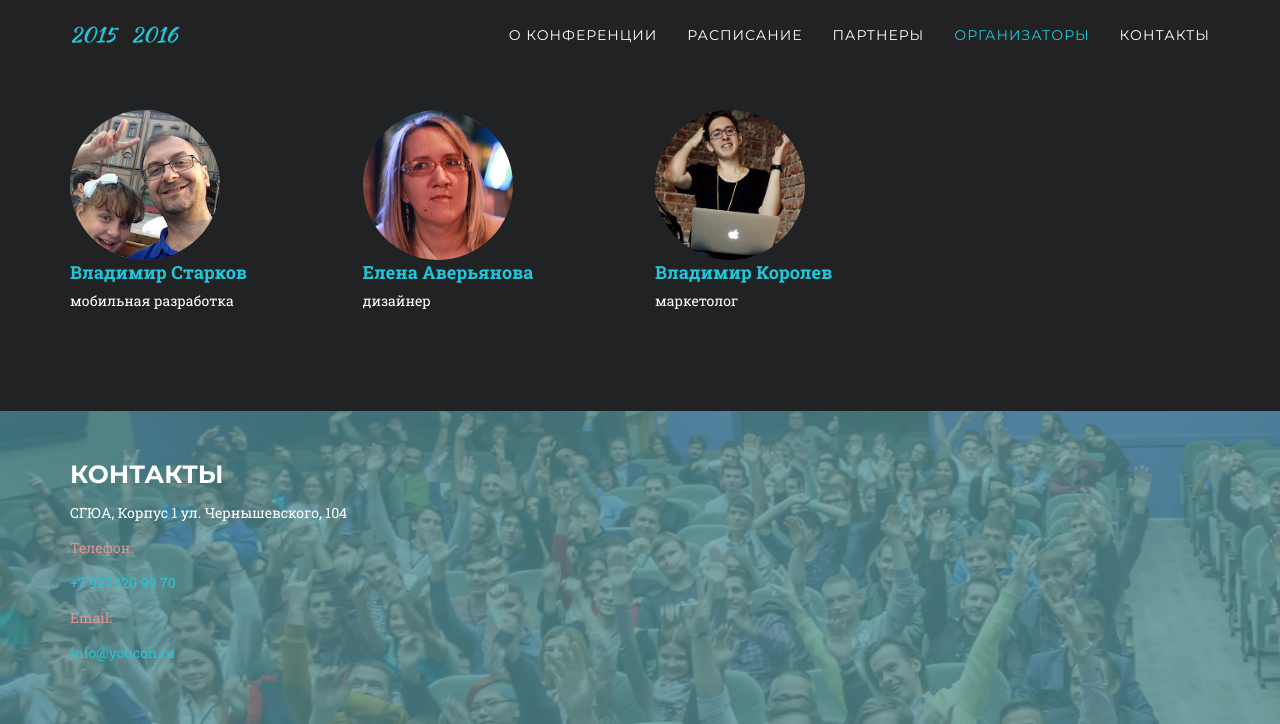
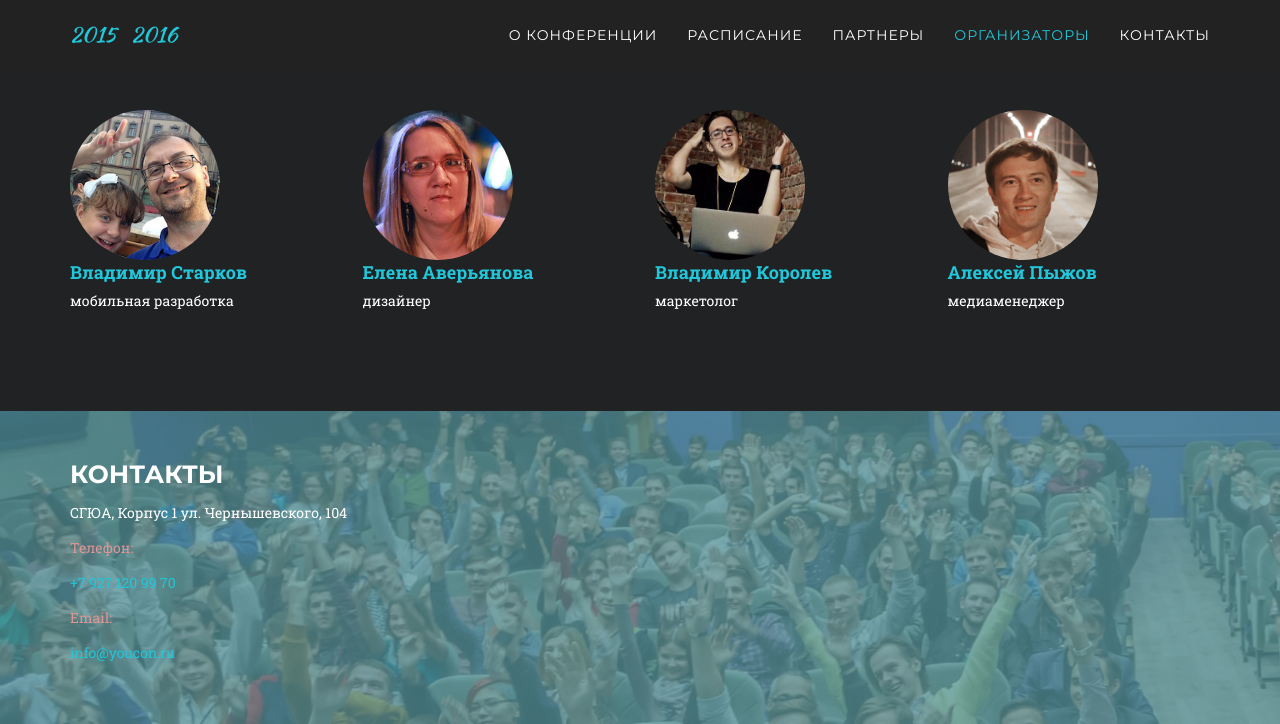
Before and after one commit to youcon/youcon.github.io, a Jekyll site: the page built from index.html, in a window 1280 px wide and 900 px high, scrolled down 3747 px, cut to the strip 0-724 px from the top of the window. Built offline with Jekyll 4.4.1, drawn with Linux system fonts in a browser that asks for light colours; nearby versions of some CDN libraries; some web fonts are replaced.

Commit message:
- Alexey Pyzhov added

```diff
--- a/_data/orgs.yml
+++ b/_data/orgs.yml
@@ -19,3 +19,6 @@
 - name: "Владимир Королев"
   photo: "static/images/orgs/vko.jpg"
   bio: "маркетолог"
+- name: "Алексей Пыжов"
+  photo: "static/images/orgs/apy.png"
+  bio: "медиаменеджер"
```
Also changed, not shown: static/images/orgs/apy.png (added).
